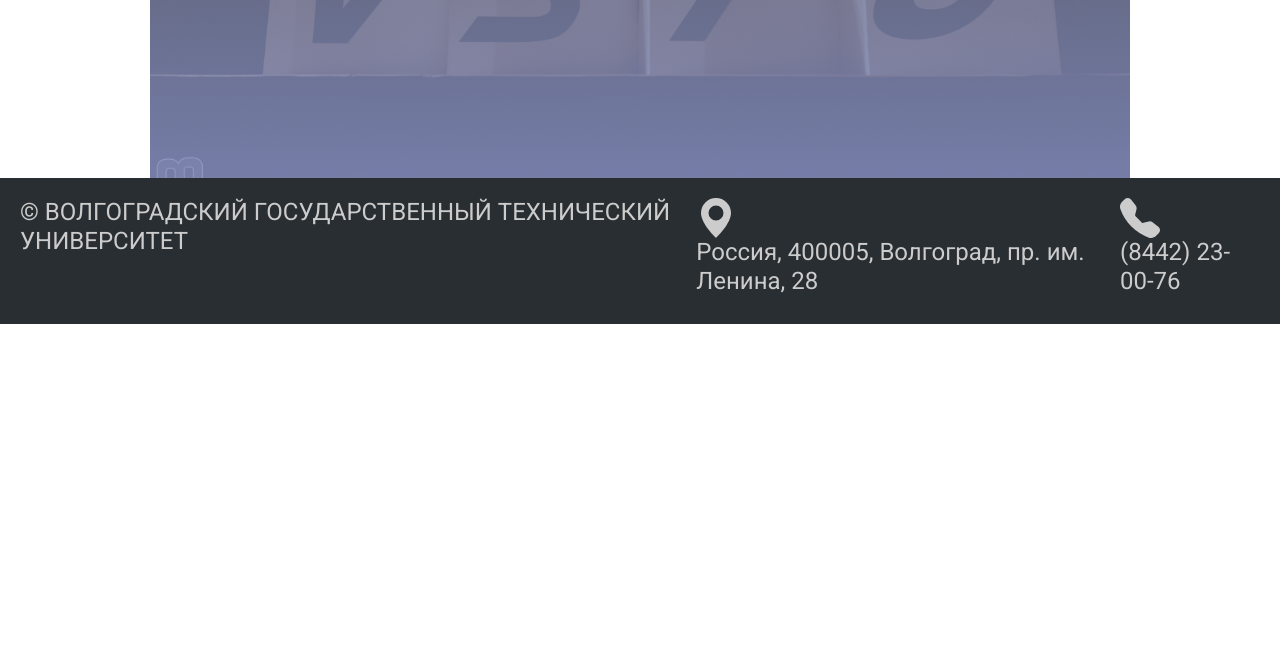
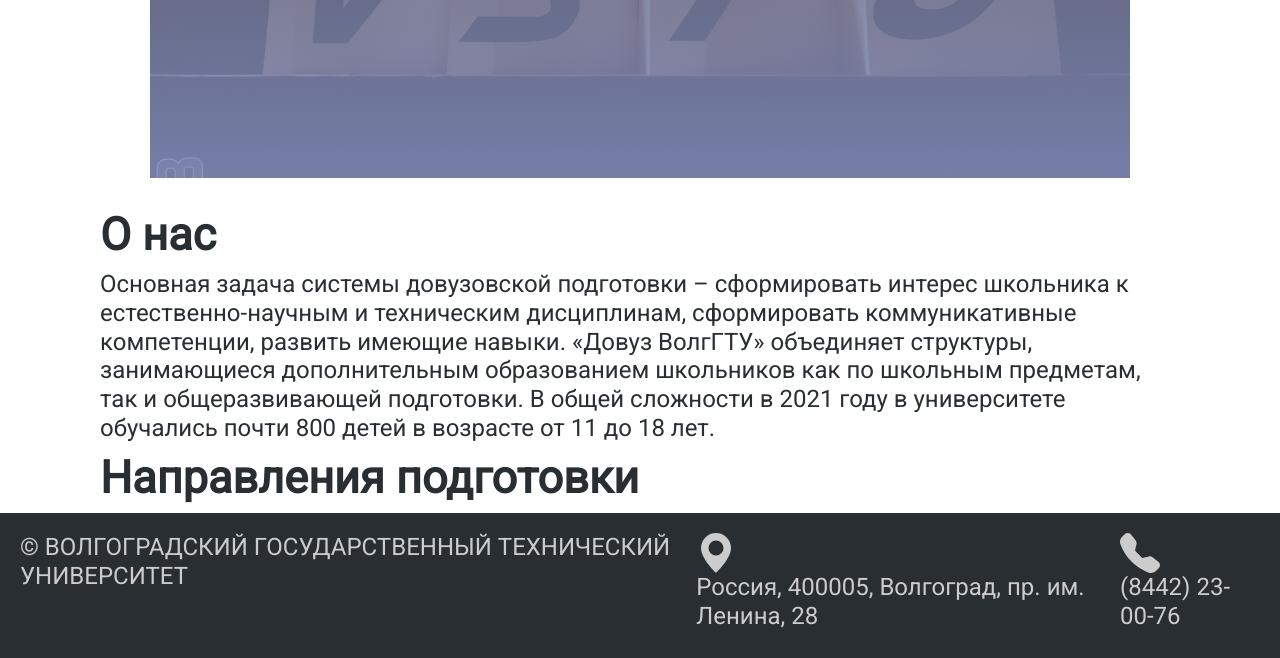
Before and after one commit to vikelise/semka_kg, a plain HTML site: page index.html in a window 1280 px wide. Shown: the part 628-1286 px from the top of the page. Before the commit the page ends 952 px from the top, so only its background shows below. Drawn offline with nearby package versions, Linux system fonts and the light colour scheme.

Commit message:
Начала работу над контентом

```diff
--- a/index.html
+++ b/index.html
@@ -37,6 +37,22 @@
             <a href="https://docs.google.com/forms/d/1PD-cgqSXyeJk0kSLpFpMil34xSZQpRl-at44Opl6rAw/viewform?edit_requested=true" style="display:flex; justify-content: center;">
                 <button type="button" class="btn btn-light" style=" width: 250px; height: 70px; border-radius: 5px; border: none;"> <h5 style="font-family: 'Roboto', sans-serif; font-size:15px; color: #292e33; text-align: center;">Оставить заявку</h5></button>
             </a>
+        </div>
+
+        <div style="font-family: 'Roboto', sans-serif; margin-left: 100px; margin-right: 100px; margin-top: 30px; color: #292e33;">
+
+            <h2 style="font-weight: 600; font-size:45px;">О нас</h2>
+            <h4 >Основная задача системы довузовской подготовки – сформировать интерес школьника к естественно-научным и техническим
+            дисциплинам, сформировать коммуникативные компетенции, развить имеющие навыки. «Довуз ВолгГТУ» объединяет структуры, занимающиеся дополнительным образованием школьников как по школьным предметам, так
+            и общеразвивающей подготовки. В общей сложности в 2021 году в университете обучались почти 800 детей в возрасте от 11 до
+            18 лет.</h4>
+
+            <h2 style="font-weight: 600; font-size:45px;">Направления подготовки</h2>
+
+
+
+
+
 
         </div>
 
@@ -48,7 +64,7 @@
 
         <div style="display: inline;">
         <svg xmlns="http://www.w3.org/2000/svg" width="40" height="40" fill="currentColor" class="bi bi-geo-alt-fill"
-            viewBox="0 0 16 16" style="color: #ccc;">
+            viewBox="0 0 16 16" style="color: #ccc; display: flex; justify-content: center;">
             <path d="M8 16s6-5.686 6-10A6 6 0 0 0 2 6c0 4.314 6 10 6 10zm0-7a3 3 0 1 1 0-6 3 3 0 0 1 0 6z" />
         </svg>
         <h4 style="color: #ccc; font-family: 'Roboto', sans-serif;">Россия, 400005, Волгоград, пр. им. Ленина, 28</h4>
```
